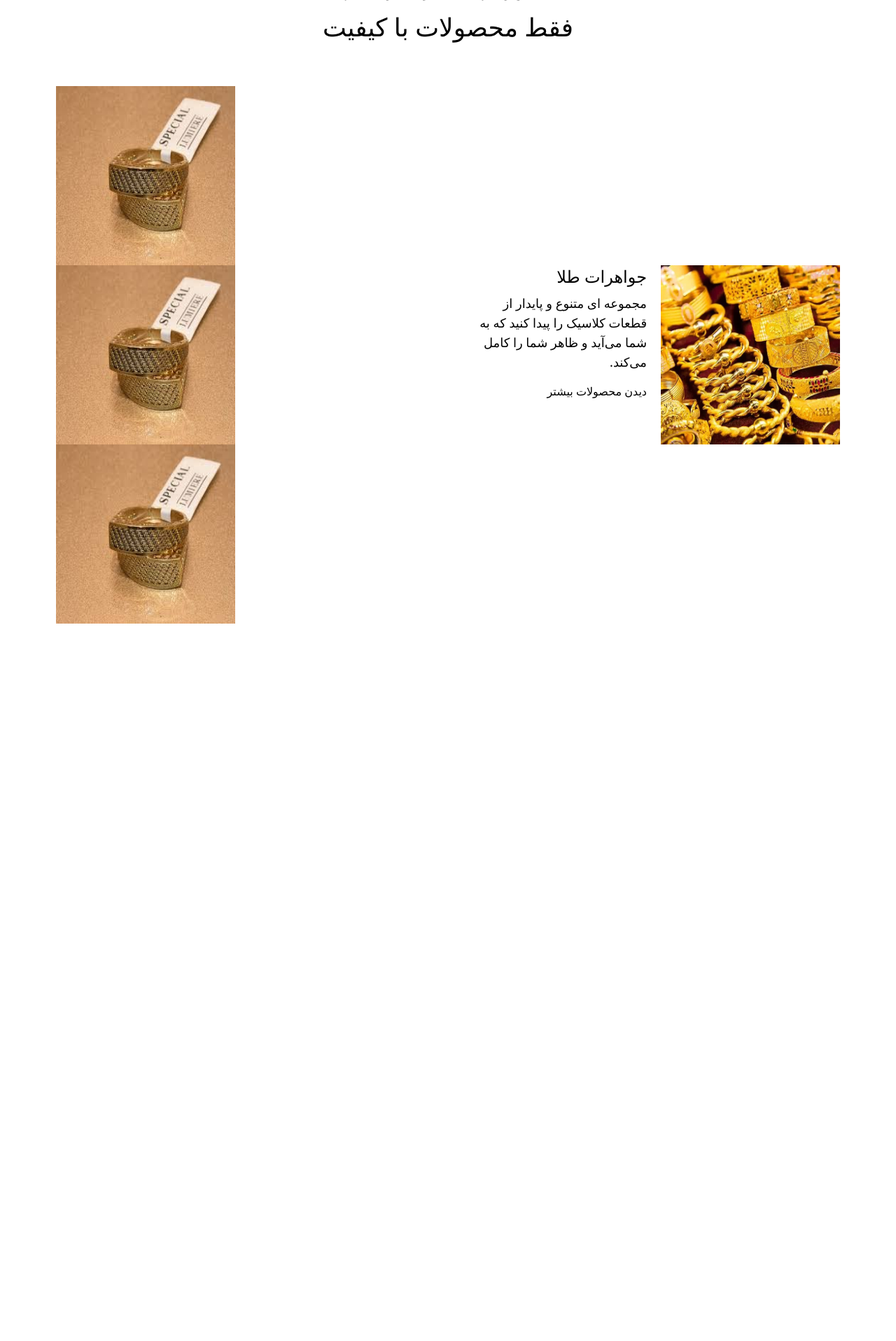
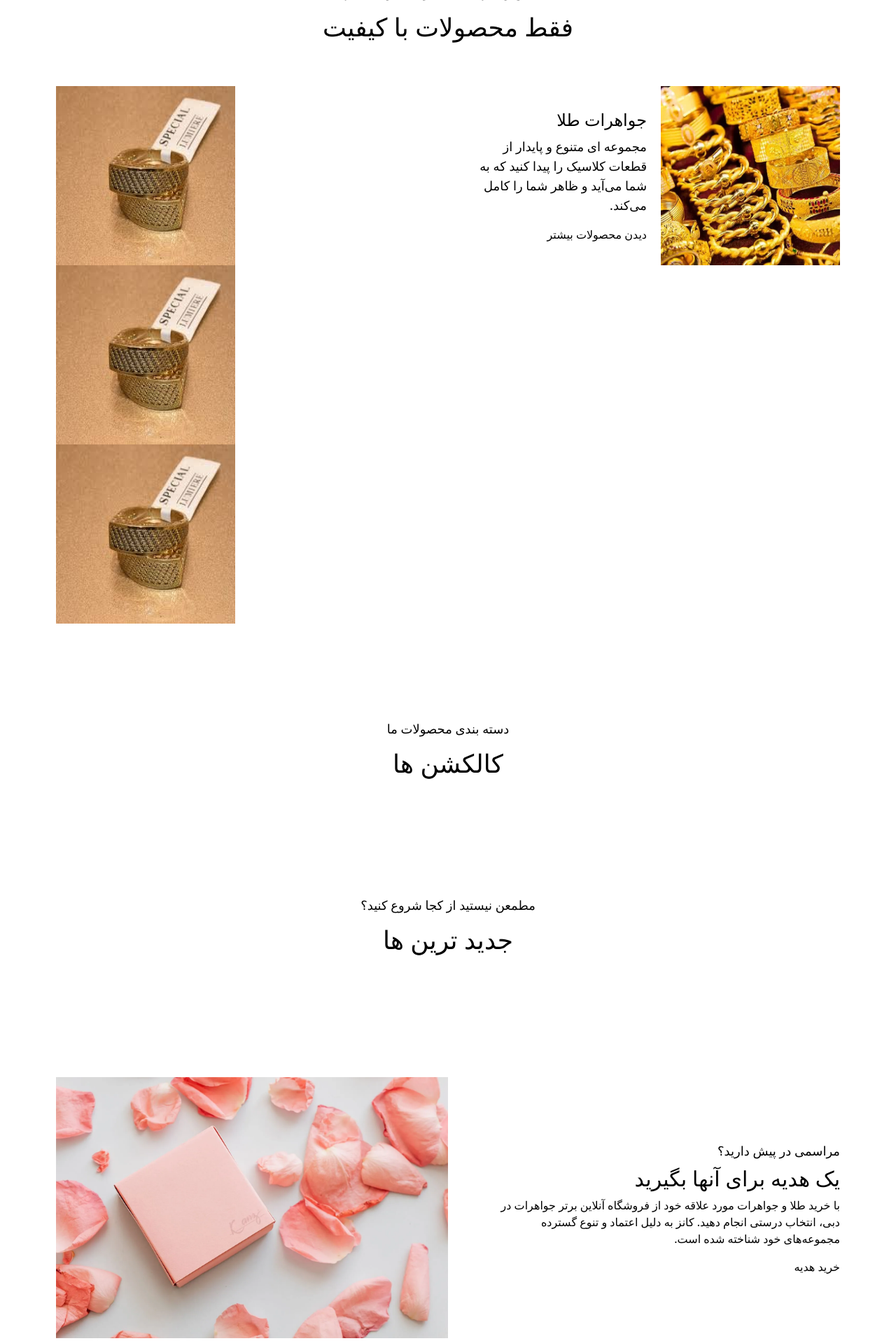
Before and after one commit to rockstarsolider/Jewelry-store-v2, a Django app: page / in a window 1280 px wide. Shown: the part 909-2825 px from the top of the page at 70% size. Before the commit the page ends 1800 px from the top, so only its background shows below. Run offline with Django 5.2, Linux system fonts and the light colour scheme; data that the repository does not hold is empty; some libraries are stand-ins or nearby versions.

Commit message:
categories, products and gift section in home page

```diff
--- a/products/models.py
+++ b/products/models.py
@@ -37,6 +37,10 @@
     def formatted_created_at(self):
         return translate_number(format_persian_datetime(convert_to_persian_calendar(self.created_at)))
 
+    @property
+    def formatted_price(self):
+        return f'{self.price:,}'
+
     def __str__(self):
         return self.name
 
--- a/products/templates/products/home.html
+++ b/products/templates/products/home.html
@@ -19,35 +19,83 @@
     <div class="relative bg-white h-28 w-[90%] -mt-36 hidden lg:block"></div>
 
 
-    <div class="flex flex-col w-full justify-center items-center pb-10 pt-20 lg:pt-0">
+    <div class="flex flex-col w-full justify-center items-center pb-10 pt-20 lg:pt-0 2xl:px-[20%] lg:px-20">
         <div>
             <p class="text-lg">ما متخصص و متعهد به محصولات خود هستیم.</p>
             <h2 class="text-4xl font-medium pt-4">فقط محصولات با کیفیت</h2>
         </div>
-        <div class="flex flex-col lg:flex-row justify-between items-center w-full lg:px-20">
-            <div class="lg:pt-16 pt-8 flex flex-col lg:flex-row gap-5">
+        <div class="flex flex-col lg:flex-row justify-between items-start w-full ">
+            <div class="lg:pt-16 pt-8 flex flex-col lg:flex-row gap-5 items-center justify-center">
                 <img class="size-64" src="{% static 'image/hero_image.webp' %}"/>
-                <div>
+                <div class="w-full md:w-60 px-10 md:px-0">
                     <h3 class="text-2xl font-medium">جواهرات طلا</h3>
-                    <p class="text-lg w-60 pt-2">مجموعه ای متنوع و پایدار از قطعات کلاسیک را پیدا کنید که به شما می‌آید و ظاهر شما را کامل می‌کند. </p>
+                    <p class="text-lg  pt-2">مجموعه ای متنوع و پایدار از قطعات کلاسیک را پیدا کنید که به شما می‌آید و ظاهر شما را کامل می‌کند. </p>
                     <button hx-get="{% url 'products' %}" hx-target="body" hx-push-url="true" class="btn btn-neutral mt-4">دیدن محصولات بیشتر</button>
                 </div>
             </div>
-            <div class="lg:pt-16 pt-8 carousel w-64">
+            <div class="lg:pt-16 pt-16 justify-center flex flex-col items-center w-full lg:w-auto">
+                <div class="carousel w-64">
                     <img class="size-64 carousel-item" src="{% static 'image/ring.jpg' %}"/>
                     <img class="size-64 carousel-item" src="{% static 'image/ring.jpg' %}"/>
                     <img class="size-64 carousel-item" src="{% static 'image/ring.jpg' %}"/>
                 </div>
+                <div class="flex gap-1 justify-center pt-6">
+                    <span class="bg-neutral size-2 rounded-full"></span>
+                    <span class="bg-neutral size-2 rounded-full"></span>
+                    <span class="bg-neutral size-2 rounded-full"></span>
                 </div>
             </div>
-    <ul class="py-20 flex items-start justify-start px-10 gap-10">
+        </div>
+    </div>
+
+    <!-- Categories -->
+    <div class="flex flex-col pt-16 justify-center items-center px-10 lg:px-20 2xl:px-[20%] w-full ">
+        <p class="text-lg">دسته بندی محصولات ما</p>
+        <h2 class="text-4xl font-medium pt-4 text-center">کالکشن ها</h2>
+        <div class="flex flex-wrap w-full gap-5 justify-center pt-10">
+            {% for category in categories %}
+                <div class="flex justify-between w-80 p-3 items-start shadow-md hover:shadow-lg">
+                    <div class="flex gap-4 w-1/2 items-center">
+                        <p class='font-medium text-xl'>{{category.name}}</p>
+                        <p class="bg-neutral text-white rounded-full size-8 flex items-center justify-center">{{category.product_count}}</p>
+                    </div>
+                    <div class=" w-1/2">
+                        <img class="size-40 object-fill" src="media/{{category.image}}"/>
+                    </div>
+                </div>
+            {% endfor %}
+        </div>
+    </div>
+
+    <!-- Products -->
+    <div class="pt-32 px-10 2xl:px-[20%] lg:px-20 w-full flex items-center flex-col">
+        <p class="text-lg">مطمعن نیستید از کجا شروع کنید؟</p>
+        <h2 class="text-4xl font-medium pt-4 text-center">جدید ترین ها</h2>
+        <ul class="flex flex-wrap items-start justify-between lg:justify-start gap-5 lg:gap-10 w-full lg:pt-12 pt-8">
             {% for product in products %}
-            <div class="w-40">
-                <img src="media/{{product.image}}"/>
-                <h2 class="pt-4 font-medium text-lg">{{product.name}}</h2>
-                <p>{{product.price}}</p>
+                <div class="w-40 lg:w-44">
+                    <img class="h-40 lg:h-44 object-cover" src="media/{{product.image}}"/>
+                    <h2 class="pt-2 font-medium text-lg">{{product.name}}</h2>
+                    <p>{{product.formatted_price }}</p>
                 </div>
             {% endfor %}
         </ul>
     </div>
+
+    <!-- Gift section -->
+    <div class="pt-32 flex flex-col lg:flex-row justify-between gap-6 lg:gap-16 items-center px-10 lg:px-20 2xl:px-[20%]">
+        <div class="flex flex-col items-start order-2 lg:-order-1">
+            <p class="text-lg">مراسمی در پیش دارید؟</p>
+            <h2 class="text-3xl pt-2 text-center">یک هدیه برای آنها بگیرید</h2>
+            <p class="pt-2"> با خرید طلا و جواهرات مورد علاقه خود از فروشگاه آنلاین برتر جواهرات در دبی، انتخاب درستی انجام دهید. کانز به دلیل اعتماد و تنوع گسترده مجموعه‌های خود شناخته شده است.</p>
+            <button hx-get="{% url 'products' %}" hx-target="body" hx-push-url="true" class="btn btn-primary mt-4">خرید هدیه</button>
+        </div>
+        <img class="w-full lg:w-[50%] object-fill" src="{% static 'image/gift.webp' %}"/>
+    </div>
+
+    <!-- Subscribe -->
+    <div class="pt-32">
+
+    </div>
+</div>
 {% endblock %}
--- a/products/views.py
+++ b/products/views.py
@@ -1,12 +1,18 @@
 from django.shortcuts import render
 from django.views import View
-from .models import Product
+from .models import Product, Category
+from django.db import models
 
 # Create your views here.
 class HomeView(View):
     def get(self, request):
-        products = Product.objects.all().order_by('-created_at')[:10]
-        return render(request, 'products/home.html', {'products':products})
+        products = Product.objects.all().order_by('-created_at')[:20]
+        categories = Category.objects.annotate(product_count=models.Count('products'))[:5]
+        context = {
+            'products': products,
+            'categories': categories,
+        }
+        return render(request, 'products/home.html', context)
 
 
 class ProductsView(View):
--- a/project/settings.py
+++ b/project/settings.py
@@ -40,6 +40,7 @@
     'django.contrib.sessions',
     'django.contrib.messages',
     'django.contrib.staticfiles',
+    'django.contrib.humanize',
 
     # Apps in project root directory
     'products',
--- a/project/urls.py
+++ b/project/urls.py
@@ -21,12 +21,18 @@
 import products
 import products.urls
 from debug_toolbar.toolbar import debug_toolbar_urls
+from django.conf.urls.i18n import i18n_patterns
 
 urlpatterns = [
-    path('admin/', admin.site.urls),
+
     path('',include(products.urls)),
     path("__reload__/", include("django_browser_reload.urls")),
 ] + debug_toolbar_urls()
 
+urlpatterns += i18n_patterns(
+    path('i18n/', include('django.conf.urls.i18n')),
+    path('admin/', admin.site.urls),
+)
+
 if settings.DEBUG:
     urlpatterns += static(settings.MEDIA_URL, document_root=settings.MEDIA_ROOT)
```
Also changed, not shown: products/static/image/gift.webp (added). Lines whose indentation alone changed are shown as unchanged.
